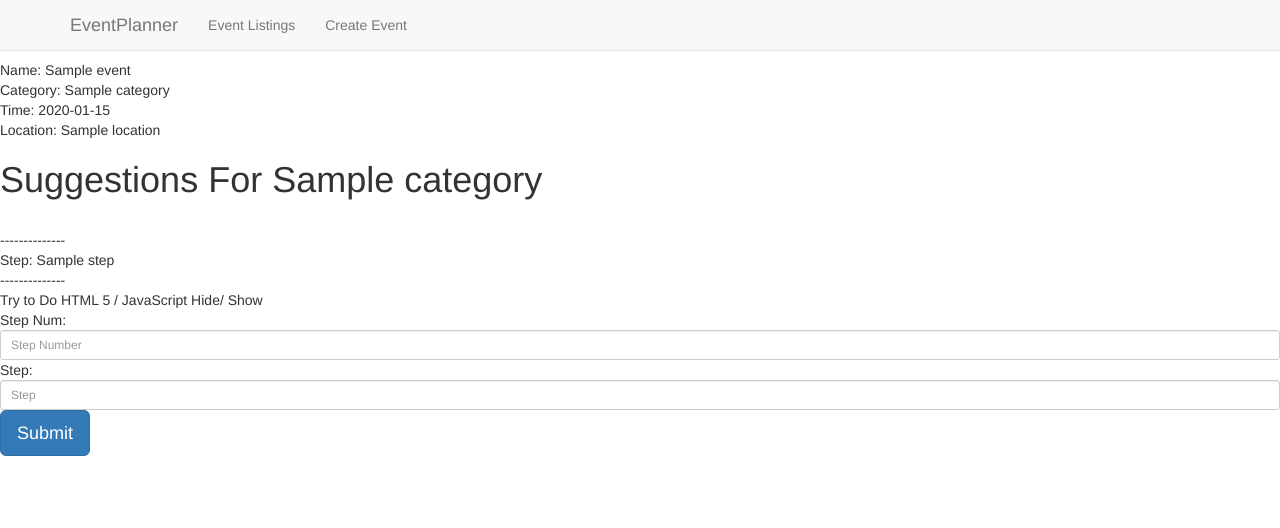
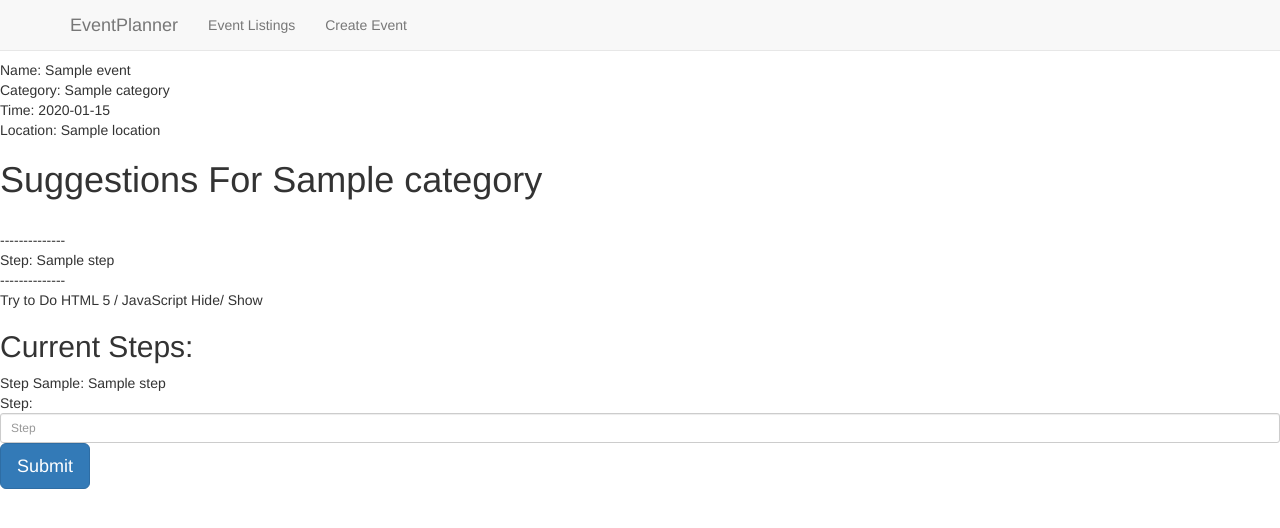
Before and after one commit to any027/EventPlanner, a Python web app: template EventPlanner/app/templates/addStep.html in a window 1280 px wide. Shown: the top 528 px of the page. Run offline with Jinja, Linux system fonts and the light colour scheme; the template is opened without the code that fills it: most values are stand-ins (such as "Sample title", 1, 10 or a date in 2020); form fields are guessed from the names that the template uses; some libraries are stand-ins or nearby versions.

Commit message:
implemented add step to display just entered step

```diff
--- a/EventPlanner/app/forms.py
+++ b/EventPlanner/app/forms.py
@@ -13,5 +13,5 @@ class EventForm(Form):
     location = TextField('location', [Required('Location is required')])
 
 class StepForm(Form):
-    step_num = TextField('Step Num', [Required('Step Num is required')])
+    #step_num = TextField('Step Num', [Required('Step Num is required')])
     step = TextField('Step', [Required('Step is required')])
--- a/EventPlanner/app/templates/addStep.html
+++ b/EventPlanner/app/templates/addStep.html
@@ -21,7 +21,7 @@ Location:
 
 <h1>Suggestions For {{event.category}}</h1>
 {% if suggestions.count() == 0 %}
-<b>There is no suggestion for this category yet! Sorry...</b>
+<b>There are no suggestions for this category yet! Sorry...</b>
 {% endif %}
 {% for suggestion in suggestions %}
 <br>--------------<br>
@@ -32,11 +32,20 @@ Location:
 
 
 Try to Do HTML 5 / JavaScript Hide/ Show
+<h2>Current Steps:</h2>
+{% if event_steps.count() == 0 %}
+You don't have any steps yet, go ahead and add some!
+{% endif %}
+{% for step in event_steps %}
+Step {{step.step_num}}: {{step.step}}</a><br>
+{% endfor %}
+
+
+
+
+
 <form class="form-horizontal" action="" method="post">
    {{form.hidden_tag()}}
-    Step Num:
-    {{form.step_num(id="step_num",class="form-control input-sm",placeholder="Step Number")}}
-{% for error in form.errors.step_num %} <span style="color: red">{{ error }}</span> {% endfor %}
     Step:
     {{form.step(id="step",class="form-control input-sm",placeholder="Step")}}
 {% for error in form.errors.name %} <span style="color: red">{{ error }}</span> {% endfor %}
```
Also changed, not shown: EventPlanner/app/views.py (+8 -6 lines), 4 other files.
